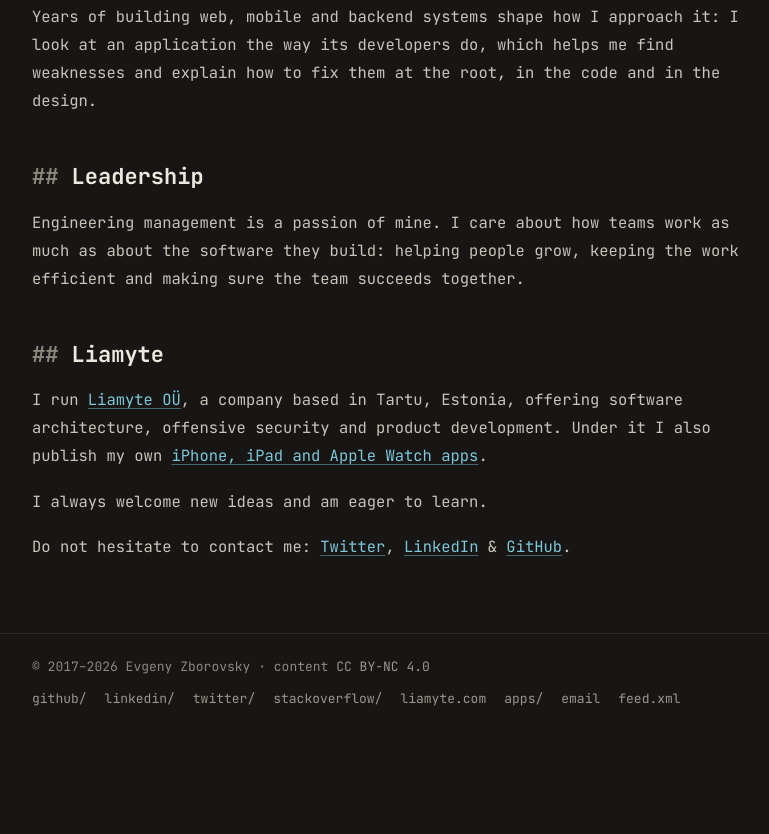
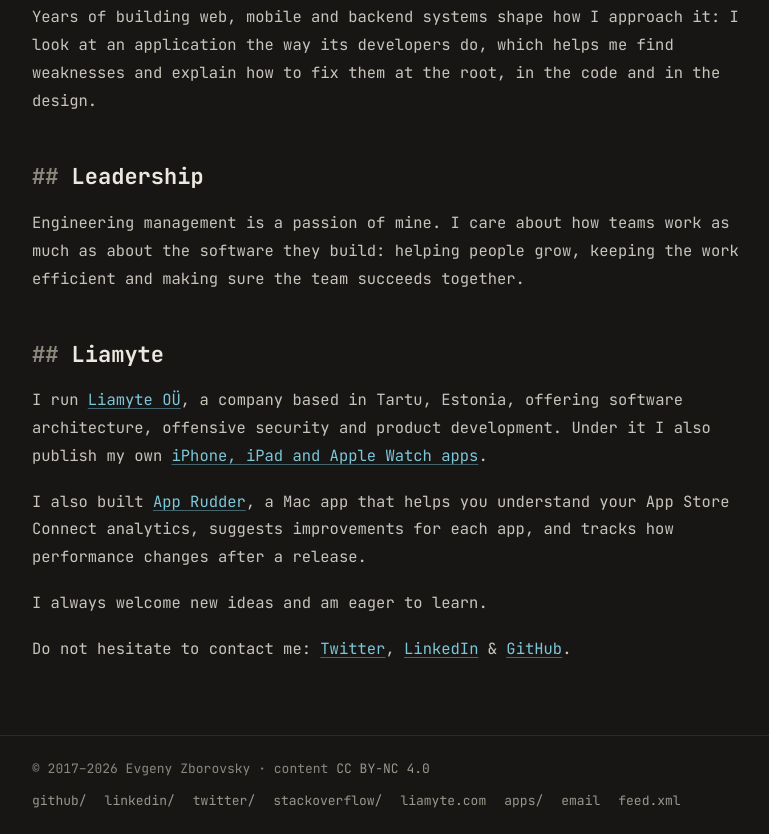
Before and after one commit to yuv4ik/yuv4ik.github.io, an Eleventy site: page about.md in a window 1280 px wide. Shown: the part 864-1698 px from the top of the page, without its empty margins (112-881 px from the left). Before the commit the page ends 1596 px from the top, so only its background shows below. Built offline with nearby package versions, Linux system fonts and the light colour scheme; Eleventy itself is replaced by a stand-in of ours; files that its build step writes are made by us from their sources.

Commit message:
Mention App Rudder in About (#2)

```diff
--- a/about.md
+++ b/about.md
@@ -24,6 +24,8 @@ Engineering management is a passion of mine. I care about how teams work as much
 
 I run [Liamyte OÜ](https://liamyte.com), a company based in Tartu, Estonia, offering software architecture, offensive security and product development. Under it I also publish my own [iPhone, iPad and Apple Watch apps](https://apps.liamyte.com).
 
+I also built [App Rudder](https://apprudder.com/), a Mac app that helps you understand your App Store Connect analytics, suggests improvements for each app, and tracks how performance changes after a release.
+
 I always welcome new ideas and am eager to learn.
 
 Do not hesitate to contact me: [Twitter](https://twitter.com/ezborovsky), [LinkedIn](http://www.linkedin.com/in/evsky/) & [GitHub](https://github.com/yuv4ik).
```
